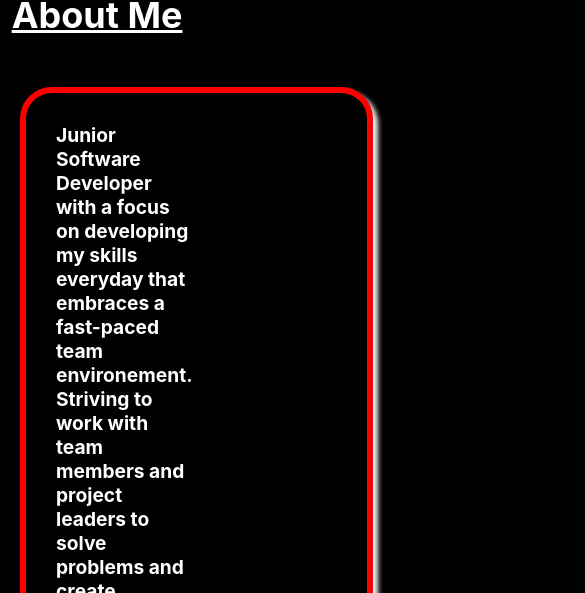
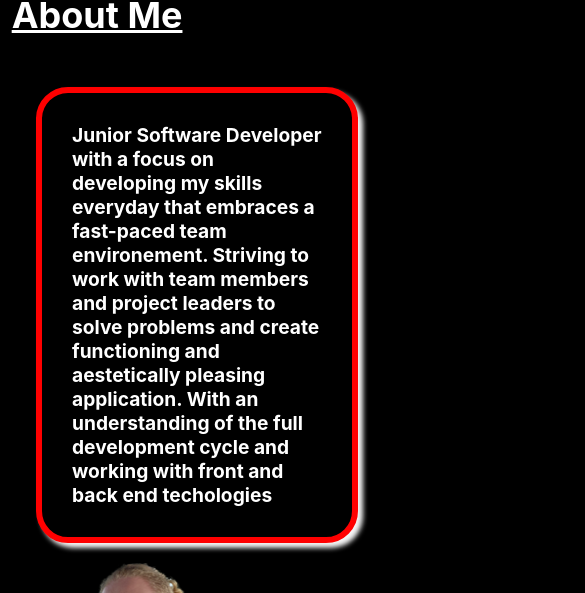
Before and after one commit to RobMorison/portfolio_website, a React (Create React App) app: page / in a window 390 px wide. Shown: the part 646-1239 px from the top of the page, 585 px wide, since content can reach past the window. Built offline with nearby package versions, Linux system fonts and the light colour scheme.

Commit message:
changed max-width on media queries

```diff
--- a/src/App.css
+++ b/src/App.css
@@ -66,7 +66,7 @@
   width: 90%;
 }
 
-@media (max-width: 376px) {
+@media (max-width: 391px) {
   .master-grid {
     grid-template-columns: repeat(1,1fr);
   }
--- a/src/components/About.css
+++ b/src/components/About.css
@@ -1,14 +1,13 @@
 .about {
     display: flex;
     flex-direction: row;
-    margin-left: 3%;
-    width: 75%;
+    margin-left: 1rem;
     justify-content: space-around;
 }
 
 .about-me {
     background-color: black;
-    width: 90%;
+    width: 600px;
     border: 6px solid red;
     padding: 50px;
     margin: 20px;
@@ -21,3 +20,14 @@
     border-top-left-radius: 2rem;
     border-top-right-radius: 2rem;
 }
+
+@media (max-width: 391px) {
+    .about {
+        display: inline-block;
+        width: 80%;
+    }
+    .about-me {
+        width: 80%;
+        padding: 30px;
+    }
+  }
--- a/src/components/About.js
+++ b/src/components/About.js
@@ -9,9 +9,9 @@ const About = () => {
         <>
         <section id='about'>
             <SectionHeader title='About Me'/>
-                <div className='master-container'>
+                <div className='about'>
                     <div>
-                        <p className='master-grid'>
+                        <p className='about-me'>
                             Junior Software Developer with a focus on developing my skills everyday that embraces a fast-paced team
                             environement.  Striving to work with team members and project leaders to solve problems and create functioning
                             and aestetically pleasing application.  With an understanding of the full development cycle and working with front and
--- a/src/components/Education.css
+++ b/src/components/Education.css
@@ -2,7 +2,7 @@
   display: grid;
   align-items: center;
   grid-template-columns: repeat(2, 1fr);
-  gap: 2rem;
+  gap: 1rem;
   background-color: black;
   width: 80%;
   border: 6px solid red;
@@ -17,6 +17,7 @@
   border-top-left-radius: 2rem;
   border-top-right-radius: 2rem;
   box-shadow: 5px 5px 5px whitesmoke;
+  justify-items: center;
 }
 
 .ed-container {
@@ -27,7 +28,7 @@
   margin-left: 3%;
 }
 
-@media (max-width: 376px) {
+@media (max-width: 391px) {
   .education {
     grid-template-columns: repeat(1,1fr);
   }
--- a/src/components/Education.js
+++ b/src/components/Education.js
@@ -9,8 +9,8 @@ const Education = () => {
         <>
         <section id='education'>
             <SectionHeader title='Education'/>
-                <div className='master-container' >
-                    <div className='master-grid'>
+                <div className='ed-container' >
+                    <div className='education'>
                         <img src={devcodecamp} alt='devcodecamp logo'></img>
                         <div className="devinfo">
                             <h2>devCodeCamp</h2>
@@ -24,7 +24,7 @@ const Education = () => {
                             </p>
                         </div>
                     </div>
-                    <div className='master-grid'>
+                    <div className='education'>
                         <img src={ccsu} alt ='ccsu logo' height={100}></img>
                         <div className='devinfo'>
                         <h2>Central Connecticut State University</h2>
--- a/src/components/Hero.css
+++ b/src/components/Hero.css
@@ -29,11 +29,13 @@
     left: 6rem;
 }
 
-@media (max-width: 376px) {
+@media (max-width: 391px) {
     .bio {
         width: 60%;
         left: 1rem;
         top: 15rem;
-
+    }
+    .hero {
+        background-size: 95%;
     }
   }
--- a/src/components/NavBar.css
+++ b/src/components/NavBar.css
@@ -40,7 +40,7 @@ nav{
     margin-top: 1rem;
 }
 
-@media (max-width: 376px) {
+@media (max-width: 391px) {
     .navbar {
       width: 10%;
     }
--- a/src/components/Projects.css
+++ b/src/components/Projects.css
@@ -19,7 +19,7 @@
     justify-items: center;
 }
 
-@media (max-width: 376px) {
+@media (max-width: 391px) {
     .project-grid {
       grid-template-columns: repeat(1,1fr);
     }
--- a/src/components/Skills.css
+++ b/src/components/Skills.css
@@ -36,7 +36,7 @@
     border-top-right-radius: 0.5rem;
 }
 
-@media (max-width: 376px) {
+@media (max-width: 391px) {
   .grid-container {
     grid-template-columns: repeat(1,1fr);
     justify-items: start;
```
